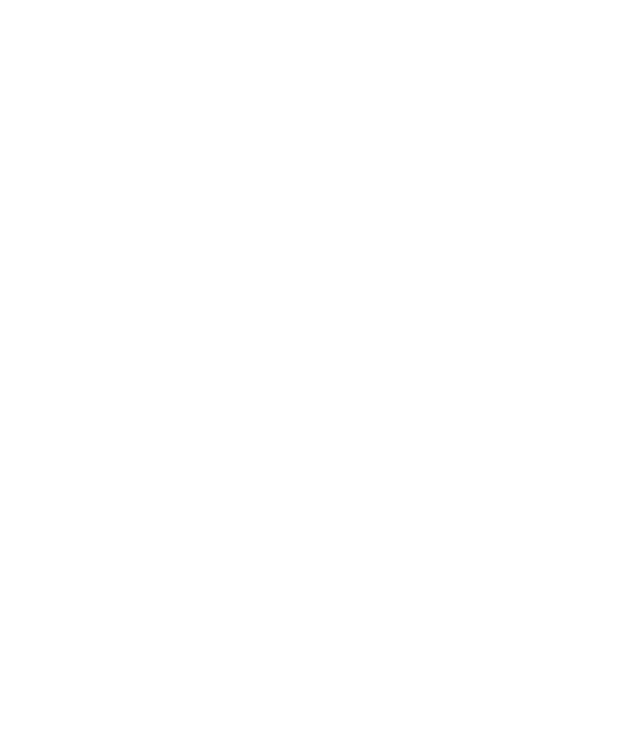
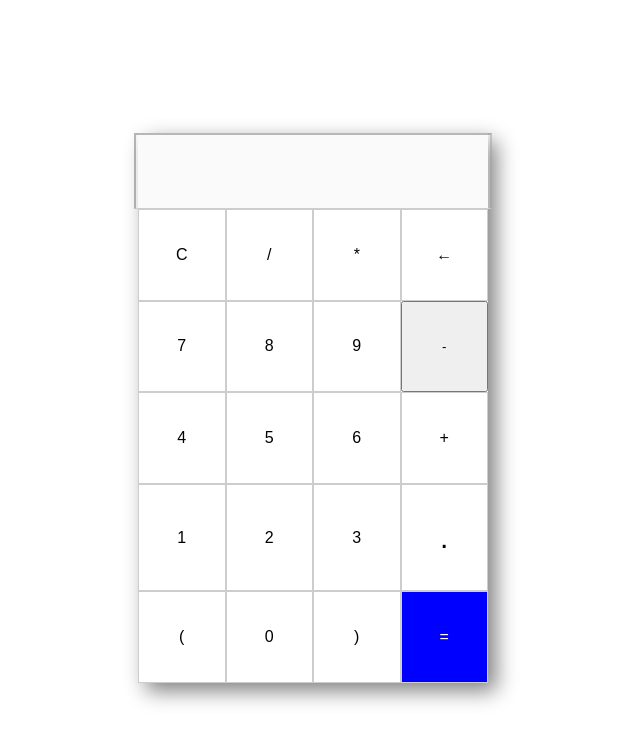
Before and after one commit to acciojob/calculator-js-2-shubham5C7, a website: page main.html in a window 1280 px wide. Shown: the whole page, without its empty margins (335-975 px from the left). Drawn offline with Linux system fonts and the light colour scheme.

Commit message:
created a submission

```diff
--- a/main.html
+++ b/main.html
@@ -8,6 +8,41 @@
     <title>Calculator</title>
   </head>
   <body>
+
+	   <div class="calculator">
+       <input type="text" id="input" disabled>
+
+     <div class="display">
+      <button id="c">C</button>
+      <button id="divi">/</button>
+      <button id="*">*</button>
+      <button id="back"> ← </button>
+
+
+      <button id="7"  class="num">7</button>
+      <button id="8"  class="num">8</button>
+      <button id="9"  class="num">9</button>
+      <button id="-">-</button>
+
+      <button id="4"  class="num">4</button>
+      <button id="5"  class="num">5</button>
+      <button id="6"  class="num">6</button>
+      <button id="plus">+</button>
+
+
+      <button id="1"  class="num">1</button>
+      <button id="2"  class="num">2</button>
+      <button id="3" class="num">3</button>
+      <button id=".">.</button>
+
+      <button id="op"> ( </button>
+      <button id="0"  class="num">0</button>
+      <button id="cl"> ) </button>
+      <button id="equal">= </button>
+
+     </div>
+    </div>
+
     <!-- Write yout code here -->
 
     <script src="script.js"></script>
--- a/script.js
+++ b/script.js
@@ -1 +1,41 @@
 //your JS code here. If required.
+const calculator = document.querySelector(".calculator");
+
+const input = document.getElementById("input");
+
+function addToInput(value) {
+  input.value += value;
+}
+
+function calculate() {
+  try {
+    input.value = eval(input.value);
+  } catch {
+    input.value = "Error";
+  }
+}
+
+
+function clearInput() {
+  input.value = "";
+}
+
+function backspace() {
+  input.value = input.value.slice(0, -1);
+}
+
+document.querySelectorAll(".num").forEach(btn => {
+  btn.addEventListener("click", () => addToInput(btn.id));
+});
+
+document.getElementById("plus").addEventListener("click", () => addToInput("+"));
+document.getElementById("*").addEventListener("click", () => addToInput("*"));
+document.getElementById("divi").addEventListener("click", () => addToInput("/"));
+document.getElementById("op").addEventListener("click", () => addToInput("("));
+document.getElementById("cl").addEventListener("click", () => addToInput(")"));
+document.getElementById(".").addEventListener("click", () => addToInput("."));
+
+
+document.getElementById("c").addEventListener("click", clearInput);
+document.getElementById("back").addEventListener("click", backspace);
+document.getElementById("equal").addEventListener("click", calculate);
--- a/styles.css
+++ b/styles.css
@@ -1 +1,88 @@
 /*  your css code here. If applicable */
+body{
+    width: 100vw;
+    height: 100vh;
+     display:flex;
+    justify-content: center;
+    align-items: center;
+  }
+  .calculator{
+    position: relative;
+      display: flex;
+      flex-direction: column;
+      justify-content: flex-start;
+      align-items: center;
+      width: 350px;
+      height: 550px;
+      background-color: white;
+      box-shadow: 8px 8px 20px gray;
+
+  }
+ input{
+    display: grid;
+      grid-template-columns: repeat(4, 1fr);
+      gap: 10px;
+      width: 100%;
+      height:90px;
+      top: 0;
+	  text-align: right;
+     border-bottom: 1px solid rgb(206, 205, 205);
+  }
+  .display{
+    display: grid;
+     grid-template-columns: repeat(4, 1fr);
+     width:100%;
+     height:600px;
+     background-color: white;
+  }
+  #c{
+    font-size: 16px;
+     background-color: white;
+     border: 1px solid rgb(206, 205, 205);
+  }
+  #divi{
+   font-size: 16px;
+     background-color: white;
+        border: 1px solid rgb(206, 205, 205);
+  }
+  #back{
+   font-size: 16px;
+     background-color: white;
+        border: 1px solid rgb(206, 205, 205);
+  }
+  #\*{
+   font-size: 16px;
+     background-color: white;
+        border: 1px solid rgb(206, 205, 205);
+  }
+.num{
+  font-size: 16px;
+     background-color: white;
+        border: 1px solid rgb(206, 205, 205);
+}
+#plus{
+      font-size: 16px;
+     background-color: white;
+        border: 1px solid rgb(206, 205, 205);
+}
+#op{
+      font-size: 16px;
+     background-color: white;
+        border: 1px solid rgb(206, 205, 205);
+}
+#cl{
+      font-size: 16px;
+     background-color: white;
+        border: 1px solid rgb(206, 205, 205);
+}
+#equal{
+ font-size: 16px;
+     background-color: blue;
+        border: 1px solid rgb(206, 205, 205);
+        color: white;
+}
+#\.{
+     font-size: 30px;
+     background-color: white;
+        border: 1px solid rgb(206, 205, 205);
+}
```
